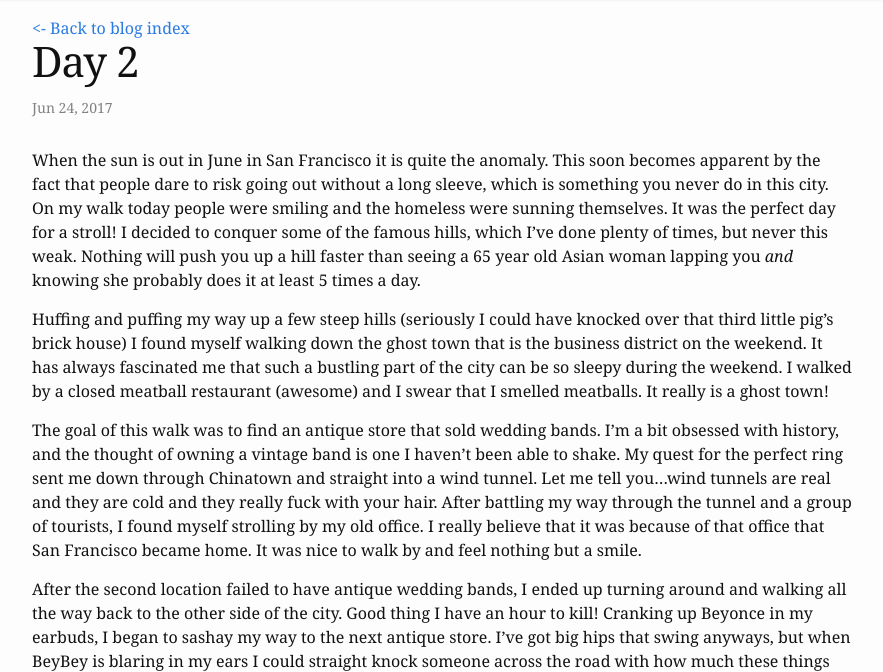
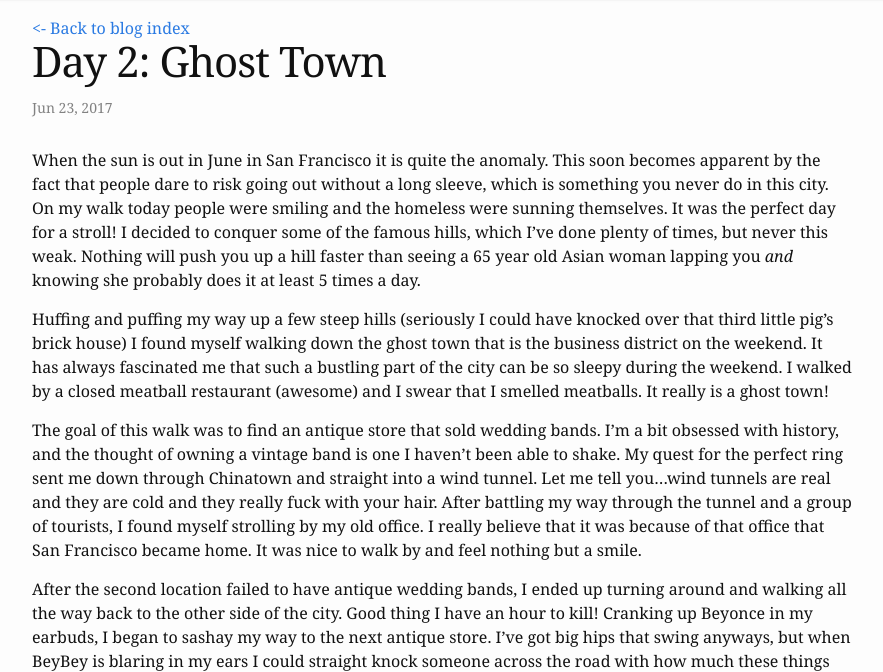
Before and after one commit to kilbanks/anhourinthecity.com, a Jekyll site: the page built from _posts/2017-06-24-Day 2.md, in a window 1280 px wide and 900 px high, scrolled down 376 px, cut to the strip 228-900 px from the top of the window. Shown: the whole strip, without its empty margins (198-1081 px from the left). Built offline with Jekyll 4.4.1, drawn with Linux system fonts in a browser that asks for light colours.

Commit message:
Updated 2017-06-24-Day 2.md

```diff
--- a/_posts/2017-06-24-Day 2.md
+++ b/_posts/2017-06-24-Day 2.md
@@ -1,7 +1,8 @@
 ---
 published: true
 day: 2
-date: 2017-06-24T00:00:00.000Z
+date: 'Fri Jun 23 2017 17:00:00 GMT-0700 (PDT)'
+title: 'Day 2: Ghost Town'
 ---
 When the sun is out in June in San Francisco it is quite the anomaly. This soon becomes apparent by the fact that people dare to risk going out without a long sleeve, which is something you never do in this city. On my walk today people were smiling and the homeless were sunning themselves. It was the perfect day for a stroll! I decided to conquer some of the famous hills, which I’ve done plenty of times, but never this weak. Nothing will push you up a hill faster than seeing a 65 year old Asian woman lapping you _and_ knowing she probably does it at least 5 times a day.
 
```
